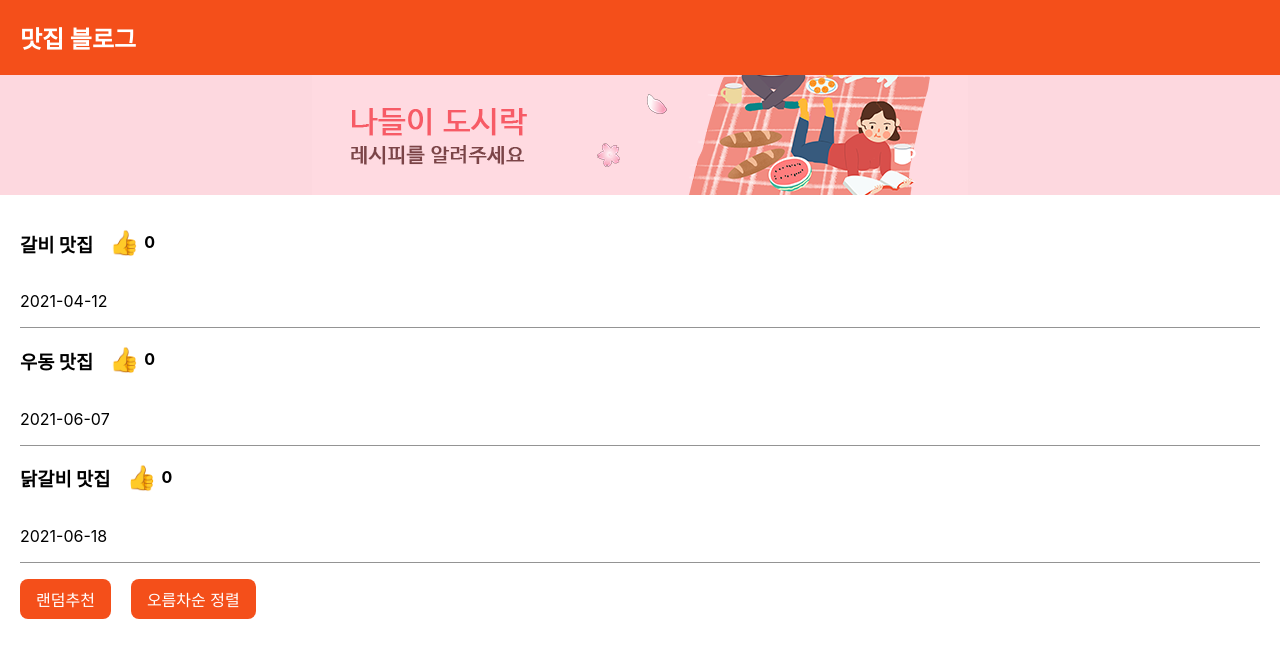
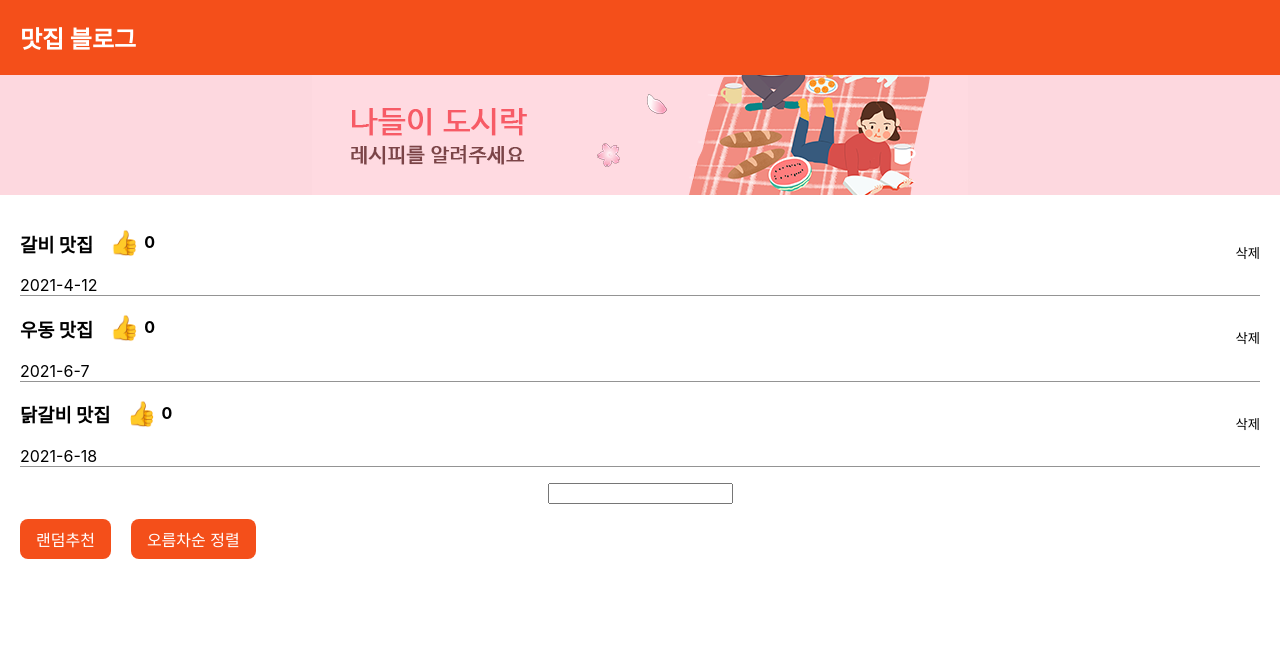
Before and after one commit to robbeca-code/Basic-React, a React (Create React App) app: page / in a window 1280 px wide. Shown: the top 658 px of the page. Built offline with nearby package versions, Linux system fonts and the light colour scheme.

Commit message:
Created delete button and input function.

```diff
--- a/src/App.css
+++ b/src/App.css
@@ -28,6 +28,15 @@
   font-weight: bold;
 }
 
+.search-title {
+  display: block;
+  margin: 0 auto 15px;
+}
+
+.btn-container {
+  margin-top: 15px;
+}
+
 .random-btn {
   margin-left: 20px;
   font-size: 1rem;
@@ -52,6 +61,17 @@
   padding: 0.3rem 0.7rem;
   border-radius: 5px;
   color: #fff;
+}
+
+.remove-btn {
+  position: absolute;
+  top: 0;
+  line-height: 85px;
+  right: 0;
+}
+
+.list {
+  position: relative;
 }
 
 .modal {
--- a/src/App.js
+++ b/src/App.js
@@ -5,13 +5,16 @@ import event from './assets/event1.png';
 
 function App() {
   let [blog, setBlog] = useState([
-    {title: '갈비 맛집', date: '2021-04-12'},
-    {title: '우동 맛집', date: '2021-06-07'},
-    {title: '닭갈비 맛집', date: '2021-06-18'}
+    {title: '갈비 맛집', date: '2021-4-12'},
+    {title: '우동 맛집', date: '2021-6-7'},
+    {title: '닭갈비 맛집', date: '2021-6-18'}
   ]);
   let [like, setLike] = useState([0, 0, 0]);
   let [modal, setModal] = useState(false);
   let [num, setNum] = useState(0);
+  let [input, setInput] = useState('');
+  let date = new Date();
+  let inputDate = `${date.getFullYear()}-${date.getMonth()}-${date.getDate()}`;
 
   return (
     <div className="App">
@@ -19,12 +22,13 @@ function App() {
         <h1>맛집 블로그</h1>
       </nav>
       <Banner/>
+
       <ol className="blog-list">
         {
           blog.map((list, i) => {
               return(
                 <li key={i}>
-                  <article>
+                  <article className="list">
                     <header className="list-header">
                       <h3 onClick={
                         () => {
@@ -49,7 +53,15 @@ function App() {
                       </span>
                     </header>
 
-                    <p>{list.date}</p>
+                    <span>{list.date}</span>
+
+                    <button type="button" className="btn remove-btn" onClick={() => {
+                      let copyBlog = [...blog];
+                      copyBlog.splice(i, 1);
+                      setBlog(copyBlog);
+                    }}>
+                      삭제
+                    </button>
                   </article>
                 </li>
               );
@@ -58,10 +70,19 @@ function App() {
         }
       </ol>
 
+      <input type="text" className="search-title" value={input} onChange={(e) => {
+        setInput(e.target.value);
+
+        let copyList = [...blog];
+        copyList.push({title: input, date: inputDate});
+        setBlog(copyList);
+      }} />
+
       {
         modal ? <Modal num={num} blog={blog}/> : null
       }
 
+      <div className="btn-container">
         <button type="button" className="btn random-btn" onClick={() => {
             let copyBlog = [...blog];
             copyBlog[0].title = '만두국 맛집';
@@ -79,6 +100,8 @@ function App() {
           }}>
           오름차순 정렬
         </button>
+      </div>
+
     </div>
   );
 }
```
Lines whose indentation alone changed are shown as unchanged.
